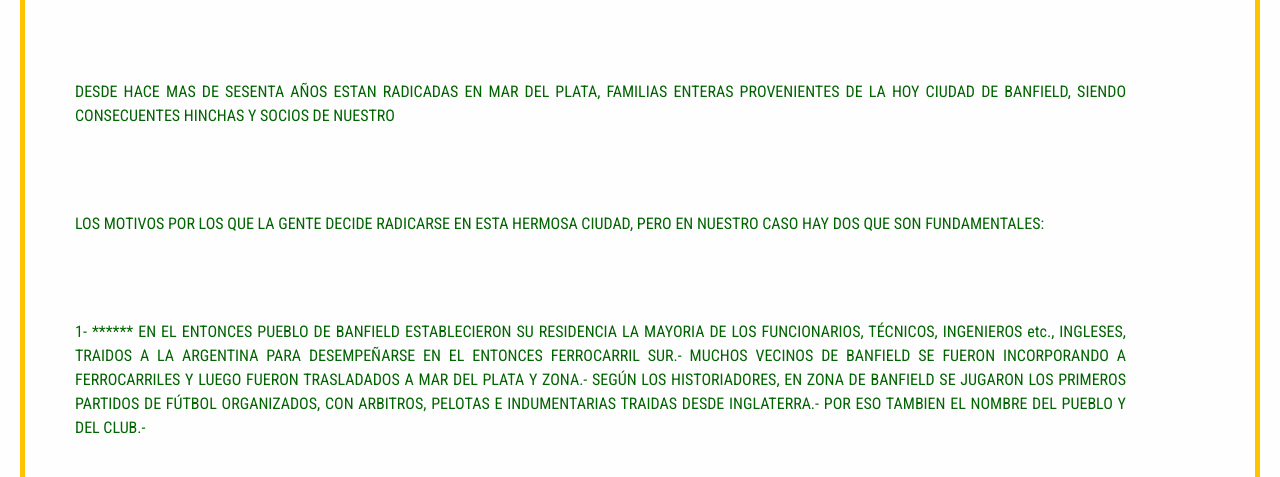
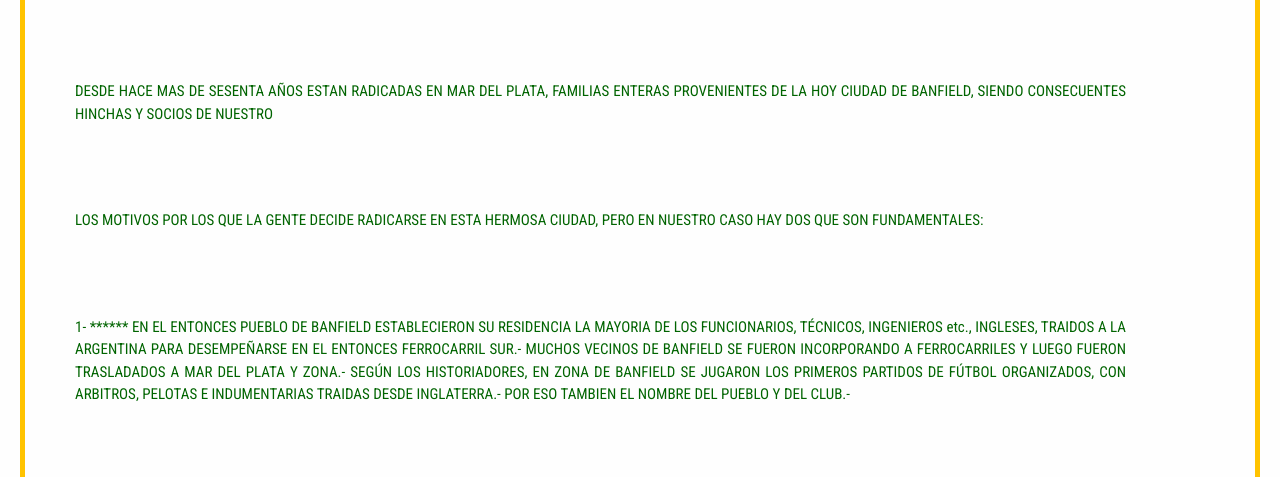
Before and after one commit to Nachopaz00/PenaElTaladroMarDelPlata, a plain HTML site: page secciones/historia.html in a window 1280 px wide. Shown: the part 311-788 px from the top of the page. Drawn offline with nearby package versions, Linux system fonts and the light colour scheme.

Commit message:
Error de tamaño corregido

```diff
--- a/css/style.css
+++ b/css/style.css
@@ -302,7 +302,7 @@
     .contenedor-historia .main-historia p {
       color: #006400;
       font-family: "Roboto Condensed", sans-serif;
-      font-size: 15p;
+      font-size: 15px;
       text-align: justify;
       margin: 20px;
       padding: 10px;
--- a/scss/secciones/_historia.scss
+++ b/scss/secciones/_historia.scss
@@ -14,7 +14,7 @@
         }
 
         p {
-            @include texto-propiedades ($verdebanfield, $parrafo, 15p, justify, 20px, 10px);
+            @include texto-propiedades ($verdebanfield, $parrafo, 15px, justify, 20px, 10px);
             width: 90%;
         }
     }
```
